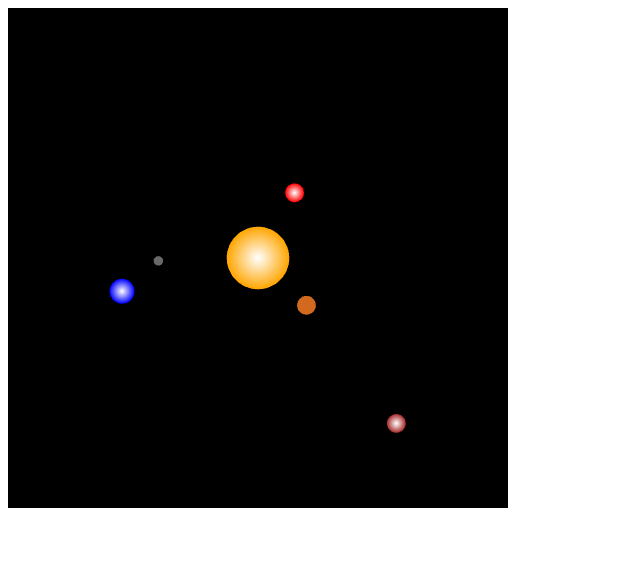
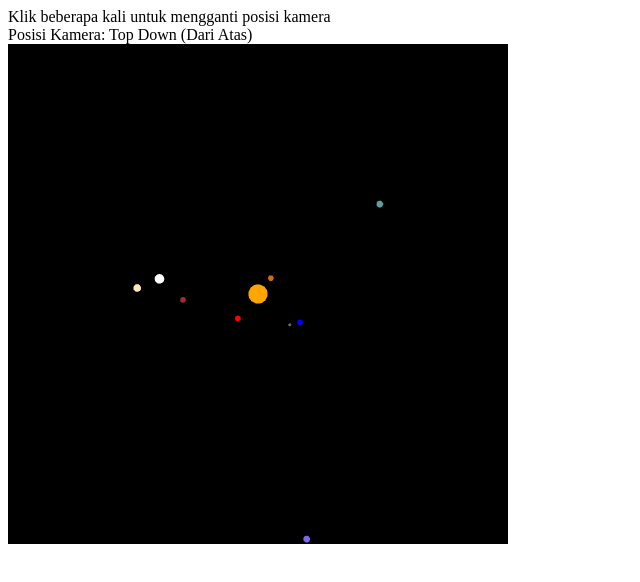
Before and after one commit to RYM27/RYM27.github.io, a plain HTML site: page ETS/ets.html in a window 1280 px wide. Shown: the whole page, without its empty margins (0-640 px from the left). Drawn offline with Linux system fonts and the light colour scheme; animation ran at ten frames a second.

Commit message:
Ubah Menjadi 3D

```diff
--- a/ETS/ets.html
+++ b/ETS/ets.html
@@ -9,12 +9,13 @@
     attribute vec3 aVertexPosition;
     attribute vec4 aVertexColor;
     uniform mat4 uMVMatrix;
+    uniform mat4 uProjectionMatrix;
     uniform vec4 translation;
 
     varying vec4 vColor;
 
     void main(void) {
-        gl_Position = uMVMatrix * vec4(aVertexPosition, 1.0) + translation;
+        gl_Position = uProjectionMatrix * uMVMatrix * vec4(aVertexPosition, 1.0);
         vColor = aVertexColor;
     }
 </script>
@@ -34,5 +35,7 @@
 <script src="ets.js"></script>
 
 <body onload="startup();">
+    <div>Klik beberapa kali untuk mengganti posisi kamera</div>
+    <div id="posisiKamera">Posisi Kamera: Top Down (Dari Atas)</div>
     <canvas id="myCanvas" width="500" height="500"></canvas>
 </body>
--- a/ETS/ets.js
+++ b/ETS/ets.js
@@ -7,25 +7,33 @@ var shaderProgram;
 
 var vertexPositionBuffer;
 
+var indexBuffer;
+
 var vertexColorBuffer;
 
 var mvMatrix = mat4.create();
 
+var projectionMatrix = mat4.create();
+
 var lastTime = 0;
 
+var posisiKamera = 0;
 
 class Planet
 {
-    constructor(nama, x, y, r, rotAngle, warnaR, warnaG, warnaB, putihTengah) {
+    constructor(nama, x, y, z, r, rotAngle, warnaR, warnaG, warnaB) {
         this.nama = nama;
         this.x = x;
         this.y = y;
+        this.z = z;
         this.r = r;
         this.rotAngle = rotAngle;
         this.warnaR = warnaR;
         this.warnaG = warnaG;
         this.warnaB = warnaB;
-        this.putihTengah = putihTengah;
+        this.vertices = [];
+        this.indices = [];
+        this.load = 0;
 
         if(this.nama == "Bulan") {
             this.rotAngle2 = 0.0;
@@ -36,46 +44,116 @@ class Planet
         vertexPositionBuffer = gl.createBuffer();
         gl.bindBuffer(gl.ARRAY_BUFFER, vertexPositionBuffer);
 
-        const positions = [
-            this.x,  this.y // circle center vertex
-        ];
-        const stops = 100;
+        if(this.load == 0) {
+            var SPHERE_DIV = 12;
+            var i, ai, si, ci;
+            var j, aj, sj, cj;
+            var p1, p2;
 
-        for (var i = 0; i <= stops; i++){
-            positions.push(this.x + this.r * Math.cos(i * 2 * Math.PI/stops)); // x coord
-            positions.push(this.y + this.r * Math.sin(i * 2 * Math.PI/stops)); // y coord
+            // Vertices
+            for (j = 0; j <= SPHERE_DIV; j++) {
+                aj = j * Math.PI / SPHERE_DIV;
+                sj = Math.sin(aj);
+                cj = Math.cos(aj);
+                for (i = 0; i <= SPHERE_DIV; i++) {
+                    ai = i * 2 * Math.PI / SPHERE_DIV;
+                    si = Math.sin(ai);
+                    ci = Math.cos(ai);
+
+                    this.vertices.push(si * sj);  // X
+                    this.vertices.push(cj);       // Y
+                    this.vertices.push(ci * sj);  // Z
+                }
+            }
         }
 
-        gl.bufferData(gl.ARRAY_BUFFER, new Float32Array(positions), gl.STATIC_DRAW);
+        gl.bufferData(gl.ARRAY_BUFFER, new Float32Array(this.vertices), gl.STATIC_DRAW);
 
+        if(this.load == 0) {
+            // Indices
+            indexBuffer = gl.createBuffer();
+            gl.bindBuffer(gl.ELEMENT_ARRAY_BUFFER, indexBuffer);
+            for (j = 0; j < SPHERE_DIV; j++) {
+                for (i = 0; i < SPHERE_DIV; i++) {
+                p1 = j * (SPHERE_DIV+1) + i;
+                p2 = p1 + (SPHERE_DIV+1);
+
+                this.indices.push(p1);
+                this.indices.push(p2);
+                this.indices.push(p1 + 1);
+
+                this.indices.push(p1 + 1);
+                this.indices.push(p2);
+                this.indices.push(p2 + 1);
+                }
+            }
+        }
+
+        gl.bufferData(gl.ELEMENT_ARRAY_BUFFER, new Uint16Array(this.indices), gl.STATIC_DRAW);
+
+        if(this.load == 0) {
+            this.colors = [];
+            for (i = 0; i <= 169; i++){
+                this.colors.push(this.warnaR/255.0,  this.warnaG/255.0,  this.warnaB/255.0, 1.0);
+            }
+            this.load = 1;
+        }
+        //color
         vertexColorBuffer = gl.createBuffer();
         gl.bindBuffer(gl.ARRAY_BUFFER, vertexColorBuffer);
+        gl.bufferData(gl.ARRAY_BUFFER, new Float32Array(this.colors), gl.STATIC_DRAW);
+    }
 
-        if(this.putihTengah){
-            var colors = [
-                1.0,  1.0,  1.0,  1.0, // rgba color
-            ];
-        }
-        else {
-            var colors = [
-                this.warnaR/255.0,  this.warnaG/255.0,  this.warnaB/255.0,  1.0, // rgba color
-            ];
-        }
+    draw() {
+        var numComponents = 3;
+        const type = gl.FLOAT;
+        const normalize = false;
+        const stride = 0;
+        const offset = 0;
+        gl.bindBuffer(gl.ARRAY_BUFFER, vertexPositionBuffer);
+        gl.vertexAttribPointer(
+            shaderProgram.vertexPositionAttribute,
+            numComponents,
+            type,
+            normalize,
+            stride,
+            offset);
 
-        for (i = 0; i <= 100; i++){
-            colors.push(this.warnaR/255.0,  this.warnaG/255.0,  this.warnaB/255.0, 1.0);
-        }
-        gl.bufferData(gl.ARRAY_BUFFER, new Float32Array(colors), gl.STATIC_DRAW);
+        var numComponents = 4;
+        gl.bindBuffer(gl.ARRAY_BUFFER, vertexColorBuffer);
+        gl.vertexAttribPointer(
+            shaderProgram.vertexColorAttribute,
+            numComponents,
+            type,
+            normalize,
+            stride,
+            offset);
+
+        gl.bindBuffer(gl.ELEMENT_ARRAY_BUFFER, indexBuffer);
+
+        //model view matrix
+        mat4.identity(mvMatrix);
+        mat4.translate(mvMatrix, mvMatrix, [this.x/this.z, this.y/this.z, this.z/this.z]);
+        mat4.scale(mvMatrix, mvMatrix, new Array(3).fill(this.r/26.0))
+        //mat4.rotateZ(mvMatrix, mvMatrix, degToRad(90));
+        //mat4.rotate(mvMatrix, mvMatrix, degToRad(45), [ 1.0, 0.0, 0.0 ]);
+        gl.uniformMatrix4fv(shaderProgram.mvMatrixUniform, false, mvMatrix);
+
+        gl.drawElements(gl.TRIANGLES, this.indices.length, gl.UNSIGNED_SHORT, 0);
     }
 }
 
 /* Deklarasi Object Planet */
-var matahari = new Planet("Matahari", 0.0, 0.0, 0.2, 0.0, 255.0, 165.0, 0.0, true);
-var merkurius = new Planet("Merkurius", 0.4, 0.2, 0.06, 90.0, 210.0, 105.0, 30.0, false);
-var venus = new Planet("Venus", -0.5, 0.2, 0.06, 180.0, 255.0, 0.0, 0.0, true);
-var bumi = new Planet("Bumi", 0.05, -0.9, 0.08, 0.0, 0.0, 0.0, 255.0, true);
-var bulan = new Planet("Bulan", 0.1, -1.2, 0.03, 0.0, 105.0, 105.0, 105.0, false);
-var mars = new Planet("Mars", 1.2, 0.7, 0.06, 90.0, 165.0, 42.0, 42.0, true);
+var matahari = new Planet("Matahari", 0.0, 0.0, 25.0, 1.0, 0.0, 255.0, 165.0, 0.0);
+var merkurius = new Planet("Merkurius", 0.1, -2.0, 25.0, 0.3, 0.0, 210.0, 105.0, 30.0);
+var venus = new Planet("Venus", -2.5, 2.0, 25.0, 0.3, 180.0,  255.0, 0.0, 0.0);
+var bumi = new Planet("Bumi", 0.0, -5.0, 25.0, 0.3, 0.0, 0.0, 0.0, 255.0);
+var bulan = new Planet("Bulan", 0.0, -6.0, 25.0, 0.15, 0.0, 105.0, 105.0, 105.0);
+var mars = new Planet("Mars", -6.0, 4.0, 25.0, 0.3, 180.0, 165.0, 42.0, 42.0);
+var jupiter = new Planet("Jupiter", -8.0, 6.0, 25.0, 0.5, 180.0, 255.0, 255.0, 255.0);
+var saturnus = new Planet("Saturnus", -10.0, 5.0, 25.0, 0.4, 180.0, 255.0, 228.0 ,196.0);
+var uranus = new Planet("Uranus", 15.0, 5.0, 25.0, 0.35, 90.0, 95.0, 158.0, 160.0);
+var neptunus = new Planet("Neptunus", 0.0, -25.0, 25.0, 0.35, 0.0, 123.0, 104.0, 238.0);
 
 function degToRad(degrees)
 {
@@ -169,110 +247,123 @@ function setupShaders() {
 
     shaderProgram.mvMatrixUniform = gl.getUniformLocation(shaderProgram, "uMVMatrix");
 
-    shaderProgram.translation = gl.getUniformLocation(shaderProgram, "translation");
+    shaderProgram.projectionMatrix = gl.getUniformLocation(shaderProgram, "uProjectionMatrix");
 
 }
 
-
-/* Fungsi Draw */
-function draw() {
-
-    var numComponents = 2;
-    const type = gl.FLOAT;
-    const normalize = false;
-    const stride = 0;
-    const offset = 0;
-    gl.bindBuffer(gl.ARRAY_BUFFER, vertexPositionBuffer);
-    gl.vertexAttribPointer(
-        shaderProgram.vertexPositionAttribute,
-        numComponents,
-        type,
-        normalize,
-        stride,
-        offset);
-
-    var numComponents = 4;
-    gl.bindBuffer(gl.ARRAY_BUFFER, vertexColorBuffer);
-    gl.vertexAttribPointer(
-        shaderProgram.vertexColorAttribute,
-        numComponents,
-        type,
-        normalize,
-        stride,
-        offset);
-
-
-    mat4.identity(mvMatrix);
-
-    //mat4.rotateX(mvMatrix, mvMatrix, degToRad(rotAngle));
-    gl.uniformMatrix4fv(shaderProgram.mvMatrixUniform, false, mvMatrix);
-
-    gl.uniform4f(shaderProgram.translation, 0.0, 0.0, 0.0, 0.6);
-
-    const vertexCount = 102;
-    gl.drawArrays(gl.TRIANGLE_FAN, offset, vertexCount);
-}
-
 function tick() {
-    setTimeout(() => { requestAnimFrame(tick) }, 45);
+    //setTimeout(() => { requestAnimFrame(tick) }, 45);
+    requestAnimFrame(tick);
     gl.clear(gl.COLOR_BUFFER_BIT | gl.DEPTH_BUFFER_BIT);
-    matahari.setupBuffers()
-    draw();
-    merkurius.setupBuffers()
-    draw();
-    venus.setupBuffers()
-    draw();
-    bumi.setupBuffers()
-    draw();
-    bulan.setupBuffers()
-    draw();
-    mars.setupBuffers()
-    draw();
-   animate();
+    projection();
+    matahari.setupBuffers();
+    matahari.draw();
+    merkurius.setupBuffers();
+    merkurius.draw();
+    venus.setupBuffers();
+    venus.draw();
+    bumi.setupBuffers();
+    bumi.draw();
+    bulan.setupBuffers();
+    bulan.draw();
+    mars.setupBuffers();
+    mars.draw();
+    jupiter.setupBuffers();
+    jupiter.draw();
+    saturnus.setupBuffers();
+    saturnus.draw();
+    uranus.setupBuffers();
+    uranus.draw();
+    neptunus.setupBuffers();
+    neptunus.draw();
+    animate();
 }
 
 function animate() {
     var timeNow = new Date().getTime();
     if(lastTime != 0) {
         var elapsedTime = timeNow - lastTime;
-        merkurius.rotAngle = merkurius.rotAngle + 0.1 % 360;
-        venus.rotAngle = venus.rotAngle + 0.1 % 360;
-        bumi.rotAngle = bumi.rotAngle + 0.1 % 360;
-        bulan.rotAngle = bulan.rotAngle + 0.1 % 360;
-        bulan.rotAngle2 = bulan.rotAngle2 + 0.3 % 360;
-        mars.rotAngle = mars.rotAngle + 0.1 % 360;
+        merkurius.rotAngle = merkurius.rotAngle + 0.05 % 360;
+        venus.rotAngle = venus.rotAngle + 0.03 % 360;
+        bumi.rotAngle = bumi.rotAngle +  0.019 % 360;
+        bulan.rotAngle = bulan.rotAngle + 0.019 % 360;
+        bulan.rotAngle2 = bulan.rotAngle2 + 0.1 % 360;
+        mars.rotAngle = mars.rotAngle + 0.013 % 360;
+        jupiter.rotAngle = jupiter.rotAngle + 0.01 % 360;
+        saturnus.rotAngle = saturnus.rotAngle + 0.008 % 360;
+        uranus.rotAngle = uranus.rotAngle + 0.006 % 360;
+        neptunus.rotAngle = neptunus.rotAngle + 0.004 % 360;
 
-        merkurius.x = merkurius.x + 0.04 * Math.cos(merkurius.rotAngle);
-        merkurius.y = merkurius.y + 0.04 * Math.sin(merkurius.rotAngle);
+        merkurius.x = merkurius.x + 0.1 * Math.cos(merkurius.rotAngle);
+        merkurius.y = merkurius.y + 0.1 * Math.sin(merkurius.rotAngle);
 
-        venus.x = venus.x + 0.06 * Math.cos(venus.rotAngle);
-        venus.y = venus.y + 0.06 * Math.sin(venus.rotAngle);
+        venus.x = venus.x + 0.1 * Math.cos(venus.rotAngle);
+        venus.y = venus.y + 0.1 * Math.sin(venus.rotAngle);
 
-        bumi.x = bumi.x + 0.09 * Math.cos(bumi.rotAngle);
-        bumi.y = bumi.y + 0.09 * Math.sin(bumi.rotAngle);
+        bumi.x = bumi.x + 0.1 * Math.cos(bumi.rotAngle);
+        bumi.y = bumi.y + 0.1 * Math.sin(bumi.rotAngle);
 
-        bulan.x = bulan.x + 0.09 * Math.cos(bulan.rotAngle);
-        bulan.y = bulan.y + 0.09 * Math.sin(bulan.rotAngle);
+        bulan.x = bulan.x + 0.1 * Math.cos(bulan.rotAngle);
+        bulan.y = bulan.y + 0.1 * Math.sin(bulan.rotAngle);
 
-        bulan.x = bulan.x + 0.09 * Math.cos(bulan.rotAngle2);
-        bulan.y = bulan.y + 0.09 * Math.sin(bulan.rotAngle2);
+        bulan.x = bulan.x + 0.1 * Math.cos(bulan.rotAngle2);
+        bulan.y = bulan.y + 0.1 * Math.sin(bulan.rotAngle2);
 
-        mars.x = mars.x + 0.14 * Math.cos(mars.rotAngle);
-        mars.y = mars.y + 0.14 * Math.sin(mars.rotAngle);
+        mars.x = mars.x + 0.1 * Math.cos(mars.rotAngle);
+        mars.y = mars.y + 0.1 * Math.sin(mars.rotAngle);
 
+        jupiter.x = jupiter.x + 0.1 * Math.cos(jupiter.rotAngle);
+        jupiter.y = jupiter.y + 0.1 * Math.sin(jupiter.rotAngle);
+
+        saturnus.x = saturnus.x + 0.1 * Math.cos(saturnus.rotAngle);
+        saturnus.y = saturnus.y + 0.1 * Math.sin(saturnus.rotAngle);
+
+        uranus.x = uranus.x + 0.1 * Math.cos(uranus.rotAngle);
+        uranus.y = uranus.y + 0.1 * Math.sin(uranus.rotAngle);
+
+        neptunus.x = neptunus.x + 0.1 * Math.cos(neptunus.rotAngle);
+        neptunus.y = neptunus.y + 0.1 * Math.sin(neptunus.rotAngle);
     }
     lastTime = timeNow;
+}
 
+function projection() {
+    canvas.addEventListener("mousedown", function(event){
+        if(posisiKamera == 0) {
+            posisiKamera = 1;
+        }
+        else if(posisiKamera == 1) {
+            posisiKamera = 0;
+        }
+    });
+    //projection matrix
+    mat4.identity(projectionMatrix);
+    if(posisiKamera == 0) {
+        mat4.translate(projectionMatrix, projectionMatrix, [0.0, 0.0, 0.0]);
+        mat4.rotateX(projectionMatrix, projectionMatrix, degToRad(0));
+        document.getElementById("posisiKamera").innerText = "Posisi Kamera: Top Down (Dari Atas)";
+    }
+    else if(posisiKamera == 1) {
+        mat4.translate(projectionMatrix, projectionMatrix, [0.0, 1.0, 0.0]);
+        mat4.rotateX(projectionMatrix, projectionMatrix, degToRad(90));
+        document.getElementById("posisiKamera").innerText = "Posisi Kamera: Dari Samping";
+    }
+    //mat4.perspective(projectionMatrix, degToRad(150), gl.canvas.clientWidth / gl.canvas.clientHeight, 0.0, 40000000000000000.0);
+    //mat4.lookAt(projectionMatrix, [0.0, 0.0, 0.0], [0.0, 0.0, 0.0], [0.0, 0.0, 0.0]);
+    //mat4.rotate(projectionMatrix, projectionMatrix, degToRad(45), [0.0, 1.0, 0.0 ]);
+    gl.uniformMatrix4fv(shaderProgram.projectionMatrix, false, projectionMatrix);
 }
 
 /* Fungsi yang dipanggil setelah page diload */
 function startup() {
-
     canvas = document.getElementById("myCanvas");
     gl = createGLContext(canvas);
     gl.viewport(0, 0, gl.viewportWidth, gl.viewportHeight);
     gl.clearColor(0.0, 0.0, 0.0, 1.0);
+    gl.clearDepth(1.0);
     gl.enable(gl.DEPTH_TEST);
+    gl.depthFunc(gl.LEQUAL);
+    gl.clear(gl.COLOR_BUFFER_BIT | gl.DEPTH_BUFFER_BIT);
     setupShaders();
     tick();
 }
```
